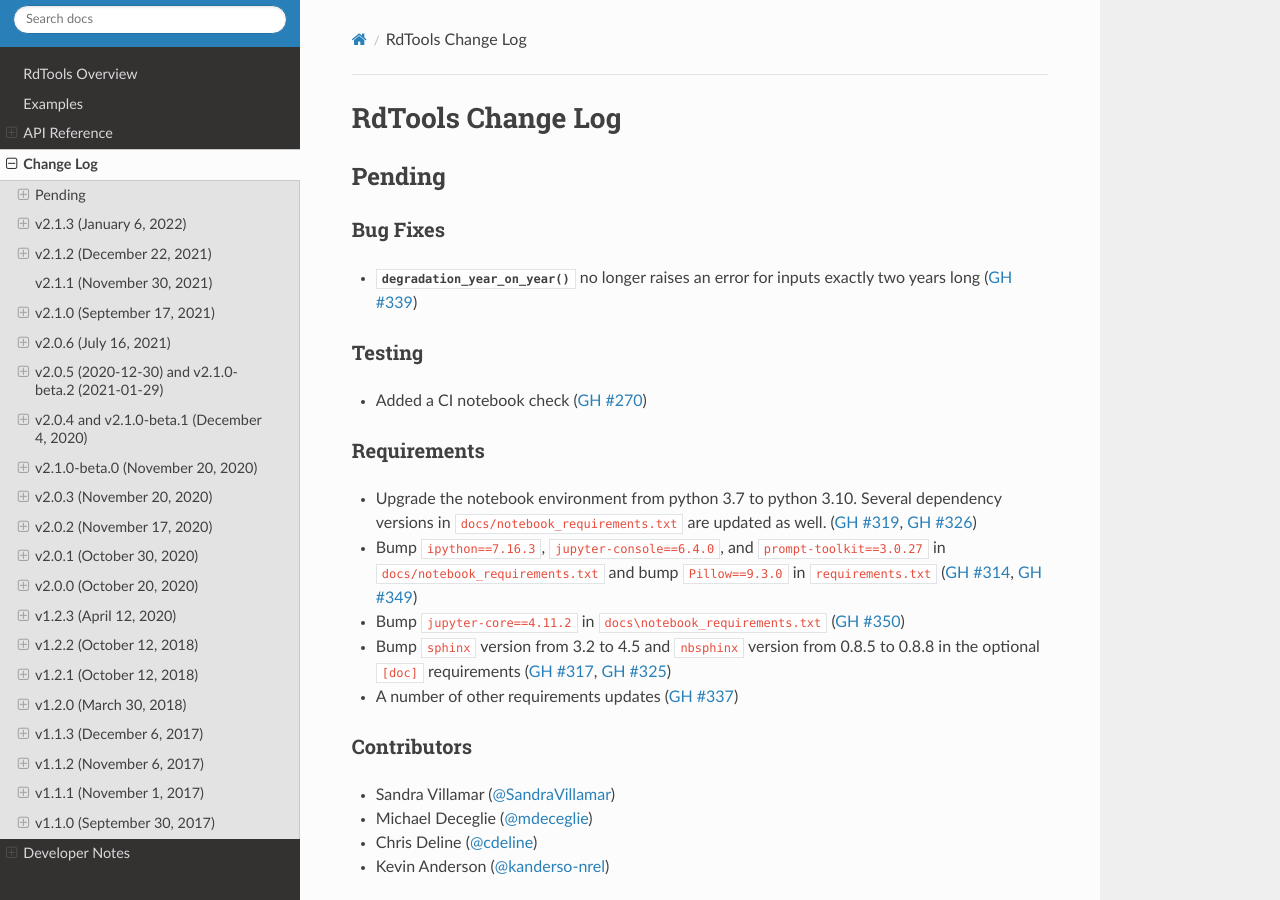
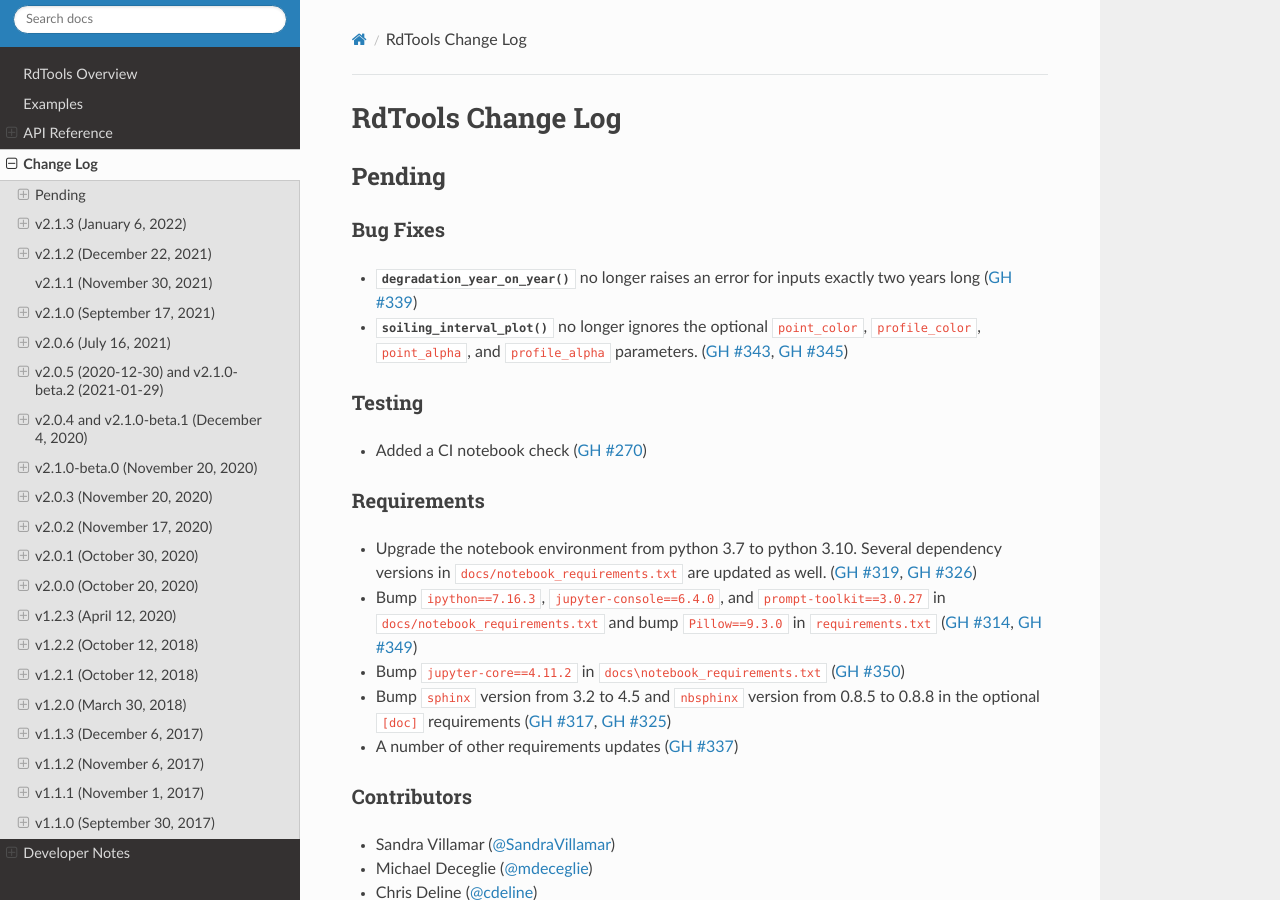
Before and after one commit to NREL/rdtools, a Sphinx documentation site: the page built from docs/sphinx/source/changelog.rst, in a window 1280 px wide and 900 px high. Built offline with Sphinx 7.4.7 and the Read the Docs theme 2.0.0, drawn with Linux system fonts in a browser that asks for light colours; pages that are not in the unit, such as notebooks, are missing from menus.

Commit message:
Reconcile change log

```diff
--- a/docs/sphinx/source/changelog/pending.rst
+++ b/docs/sphinx/source/changelog/pending.rst
@@ -6,6 +6,9 @@ Bug Fixes
 ---------
 * :py:func:`~rdtools.degradation.degradation_year_on_year` no longer raises
   an error for inputs exactly two years long (:pull:`339`)
+* :py:func:`~rdtools.plotting.soiling_interval_plot` no longer ignores the optional
+  ``point_color``, ``profile_color``, ``point_alpha``, and ``profile_alpha`` parameters.
+  (:issue:`343`, :pull:`345`)
 
 Testing
 -------
```
